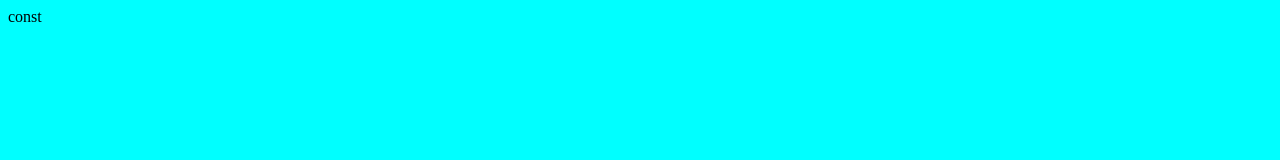
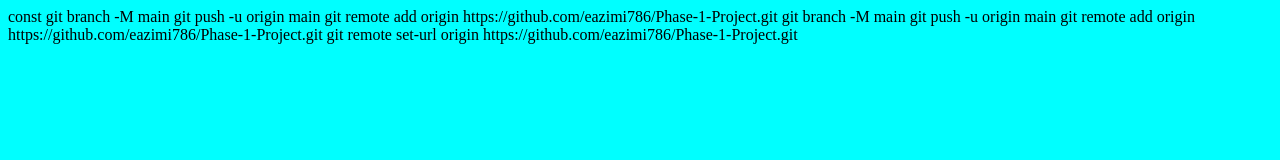
Before and after one commit to eazimi786/Phase-1-Project, a plain HTML site: page index.html in a window 1280 px wide. Drawn offline with Linux system fonts and the light colour scheme.

Commit message:
first-commit

```diff
--- a/index.html
+++ b/index.html
@@ -12,3 +12,10 @@
     <script type="text/javascript" src="./js/index.js"></script>
 </body>
 </html>
+git branch -M main
+git push -u origin main
+git remote add origin https://github.com/eazimi786/Phase-1-Project.git
+git branch -M main
+git push -u origin main
+git remote add origin https://github.com/eazimi786/Phase-1-Project.git
+git remote set-url origin https://github.com/eazimi786/Phase-1-Project.git
```
